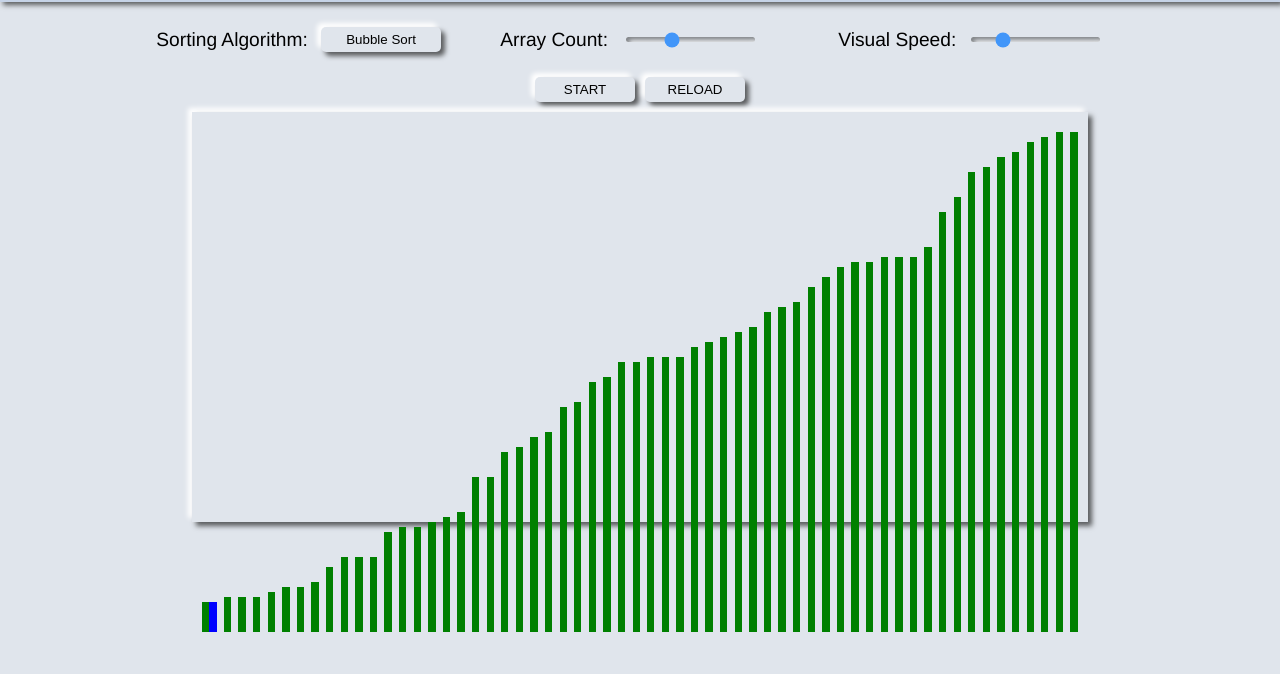
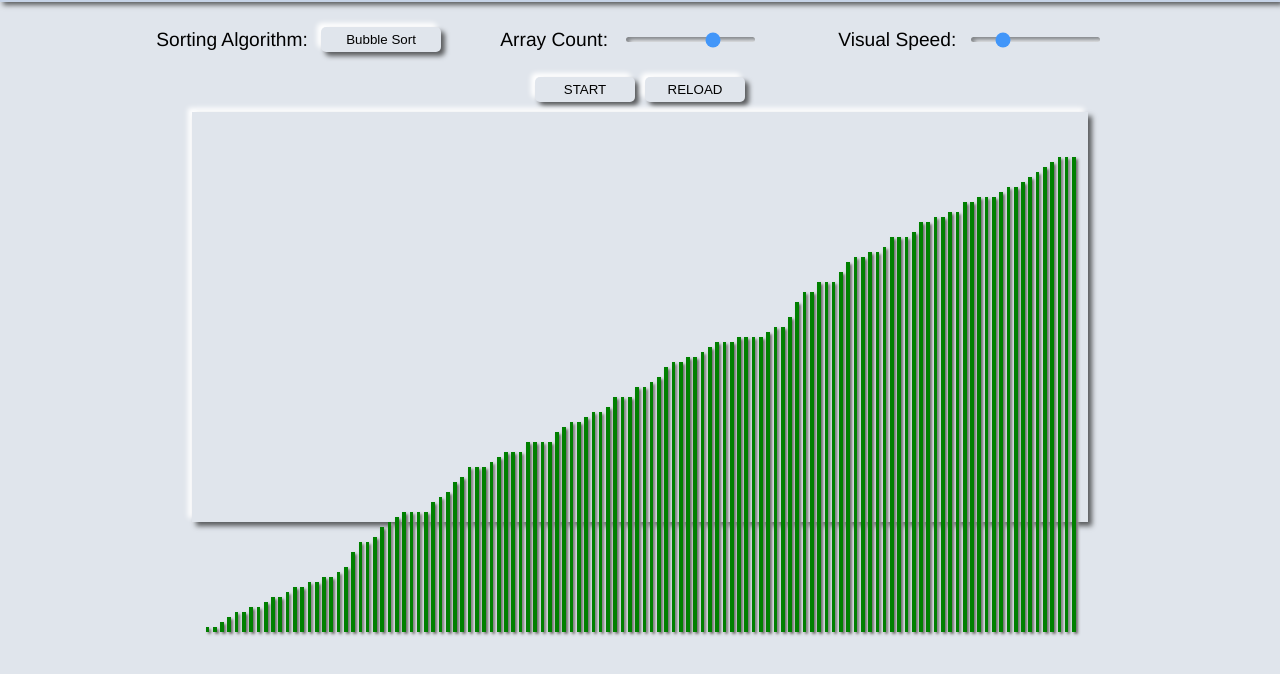
Before and after one commit to ayush-tiwari57/Algorithm-Visualizer, a website with bundled scripts: page public/sorting/sorting_page.html in a window 1280 px wide. Both pictures are taken after a click on the button "START". Shown: the part 40-714 px from the top of the page. Built offline with nearby package versions, Linux system fonts and the light colour scheme.

Commit message:
Time error

```diff
--- a/public/sorting/js/bubble_sort.js
+++ b/public/sorting/js/bubble_sort.js
@@ -4,43 +4,41 @@ import {
     speed
 } from "./main_sort.js";
 
-var c_delay = 0;
-var delay_time = speed * 1000;
+var c_delay = 1;
+var delay_time = 40 - 2*(speed - 1);
 
-function div_update(cont, height, color) {
-    setTimeout(() => {
-        cont.style = "%; width:" + width + "%; height:" + height + "%; background-color:" + color + ";";
-        c_delay += delay_time;
-        console.log(c_delay, delay_time);
-    }, c_delay);
+function div_update(cont, h, color) {
+    setTimeout(function(){
+        cont.style =
+            " background:" + color + "; width:" + width + "%;" +
+            "box-shadow: 2px -2px 3px #5F5F5F, 2px -2px 3px white; " +
+            " height:" + h + "%;";
+        c_delay++;
+        console.log(c_delay);
+    }, c_delay*delay_time * 1000);
 }
 
 
-export function bubble(divs, div_sizes) {
+export function bubble(divs, height) {
     c_delay = 0;
-    // delay_time=(10+(speed-1)*(-0.5));
-    delay_time=10000/(Math.floor(n/10)*speed);
-    console.log(speed, delay_time);
+    delay_time = 40 - 2*(speed - 1);
+    // delay_time = Math.floor(10000 / (speed));
+    console.log(c_delay, delay_time);
     for (var i = 0; i < n - 1; i++) {
-        for (var j = 0; j < n - i - 1; j++) {
-            div_update(divs[2 * j + 1], div_sizes[j], "yellow"); //Color update
-
-            if (div_sizes[j] > div_sizes[j + 1]) {
-                div_update(divs[2 * j + 1], div_sizes[j], "red"); //Color update
-                div_update(divs[2 * (j + 1) + 1], div_sizes[j + 1], "red"); //Color update
-
-                var temp = div_sizes[j];
-                div_sizes[j] = div_sizes[j + 1];
-                div_sizes[j + 1] = temp;
-
-                div_update(divs[2 * j + 1], div_sizes[j], "red"); //Height update
-                div_update(divs[2 * (j + 1) + 1], div_sizes[j + 1], "red"); //Height update
+        div_update(divs[1], height[j], "red"); //Color update
+        var j;
+        for (j = 1; j < n - i; j++) {
+            if (height[j] < height[j - 1]) {
+                var temp = height[j];
+                height[j] = height[j - 1];
+                height[j - 1] = temp;
             }
-            div_update(divs[2 * j + 1], div_sizes[j], "blue"); //Color updat
+            div_update(divs[2 * (j - 1) + 1], height[j - 1], "#808080"); //Color update
+            div_update(divs[2 * j + 1], height[j], "red"); //Color update
         }
-        div_update(divs[2 * j + 1], div_sizes[j], "green"); //Color update
+        div_update(divs[2 * (j - 1) + 1], height[j - 1], "green"); //Color update
     }
-    div_update(divs[0], div_sizes[0], "green"); //Color update
+    div_update(divs[1], height[0], "green"); //Color update
 
     // enable_buttons();
 }
--- a/public/sorting/js/main_sort.js
+++ b/public/sorting/js/main_sort.js
@@ -27,7 +27,7 @@ ArrayBox.style = "flex-direction:row";
 function GenerateArr() {
     ArrayBox.innerHTML = "";
     for (var i = 0; i < n; i++) {
-        arr[i] = 5 + (Math.floor(Math.random() * 500) + 500) % 96;
+        arr[i] = 1 + (Math.floor(Math.random() * 500) + 101) % 95;
         divs[2 * i] = document.createElement("div");
         divs[2 * i + 1] = document.createElement("div");
         ArrayBox.appendChild(divs[2 * i]);
@@ -51,6 +51,7 @@ function refresh() {
 
 sliderCount.oninput = function () {
     n=sliderCount.value;
+    width=100/(2*n);
     GenerateArr();
 }
 
--- a/public/sorting/sorting_page.html
+++ b/public/sorting/sorting_page.html
@@ -41,7 +41,7 @@
         <div class="flex-label-items">
             <label for="count"> Array Count: </label>
             <div class="slidecontainer">
-                <input type="range" min="30" max="120" value="60" class="slider" id="count">
+                <input type="range" min="50" max="150" value="120" class="slider" id="count">
             </div>
         </div>
         <div class="flex-label-items">
```
